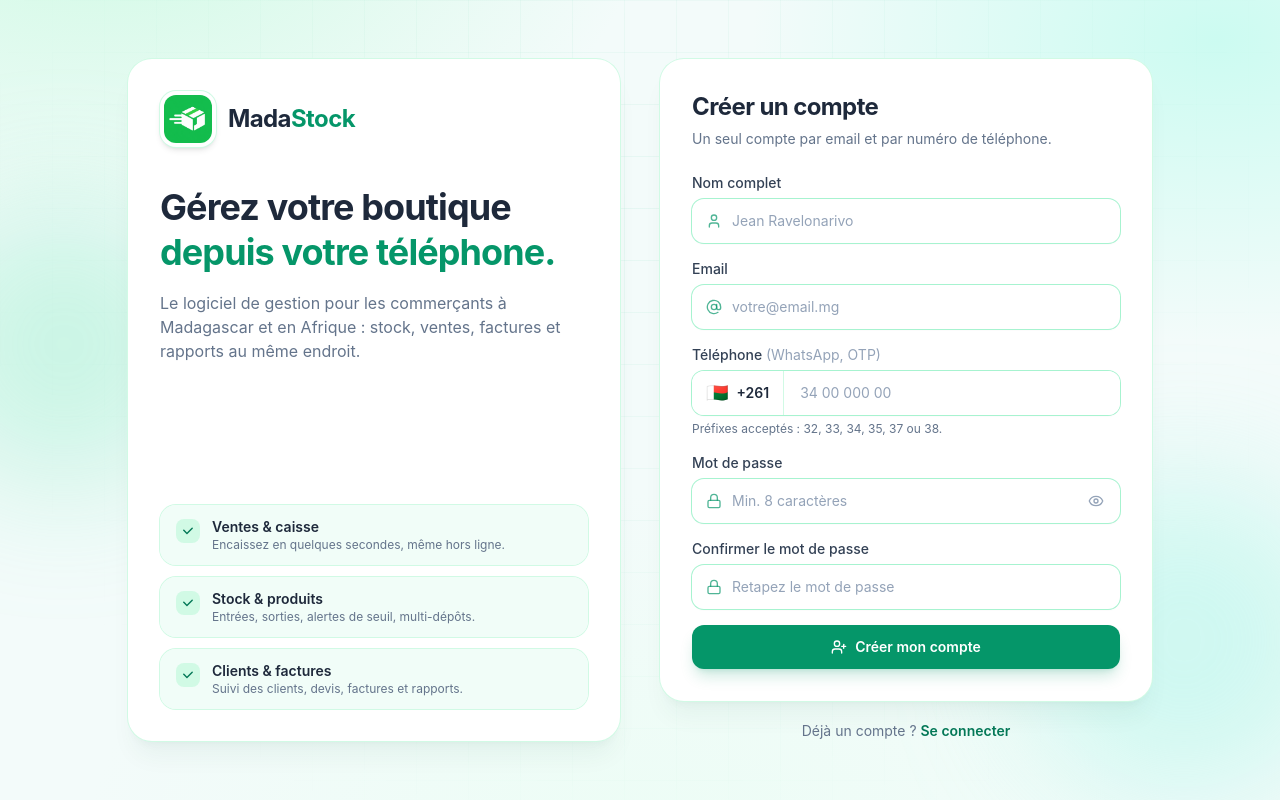
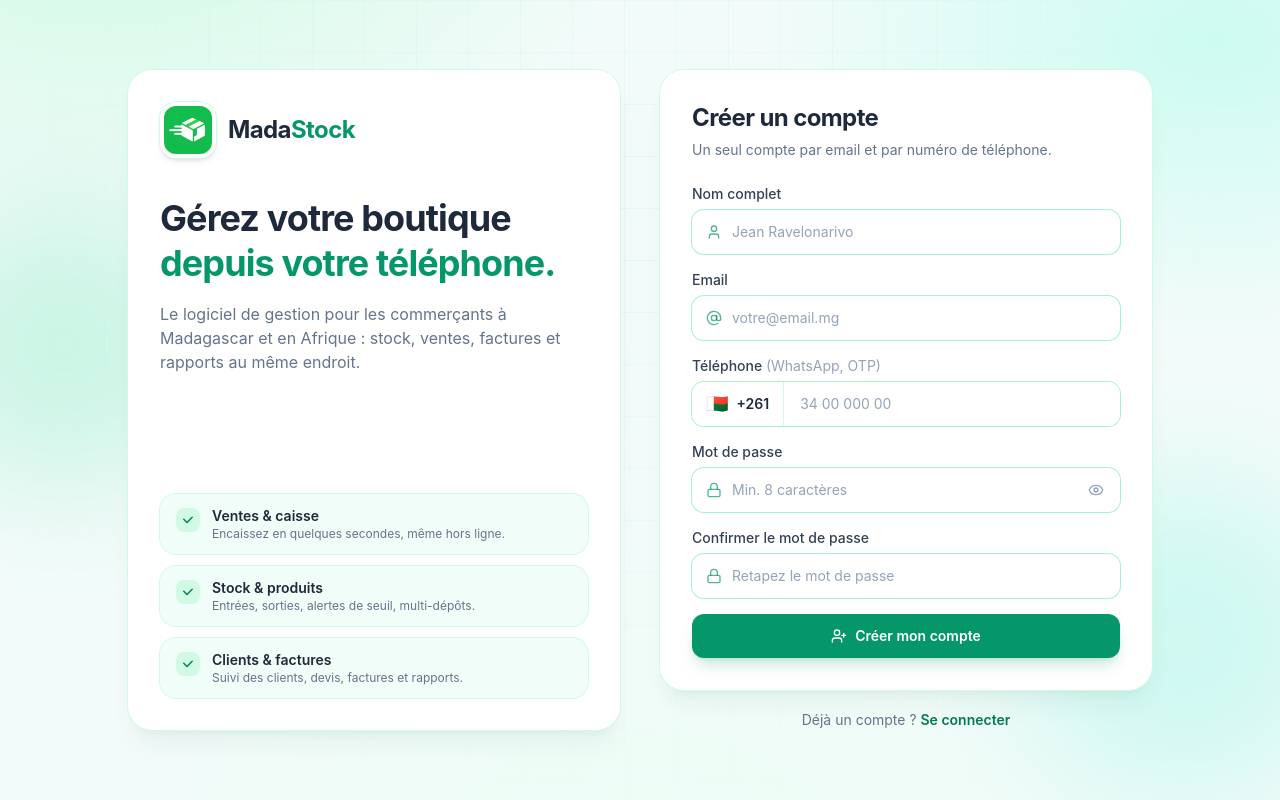
Before and after one commit to taratra31/Madastock, a React (Vite) app in the folder frontend/: page /register in a window 1280 px wide. Built offline with nearby package versions, Linux system fonts and the light colour scheme; no server answers.

Commit message:
style(register): retire la liste des prefixes telephones, garde le drapeau MG

```diff
--- a/frontend/src/pages/Register.tsx
+++ b/frontend/src/pages/Register.tsx
@@ -151,16 +151,12 @@ export default function Register() {
               autoComplete="tel-national"
               maxLength={9}
               pattern="(32|33|34|35|37|38)[0-9]{7}"
-              aria-describedby="phone-help"
               value={phone}
               onChange={(e) => setPhone(normalizeNationalPhone(e.target.value))}
               className="min-w-0 flex-1 bg-white px-4 py-3 text-sm text-slate-800 outline-none placeholder-slate-400 focus:bg-white focus:ring-0"
               placeholder="34 00 000 00"
             />
           </div>
-          <p id="phone-help" className="mt-1.5 text-xs text-slate-500">
-            Préfixes acceptés : 32, 33, 34, 35, 37 ou 38.
-          </p>
         </div>
 
         <div>
```
